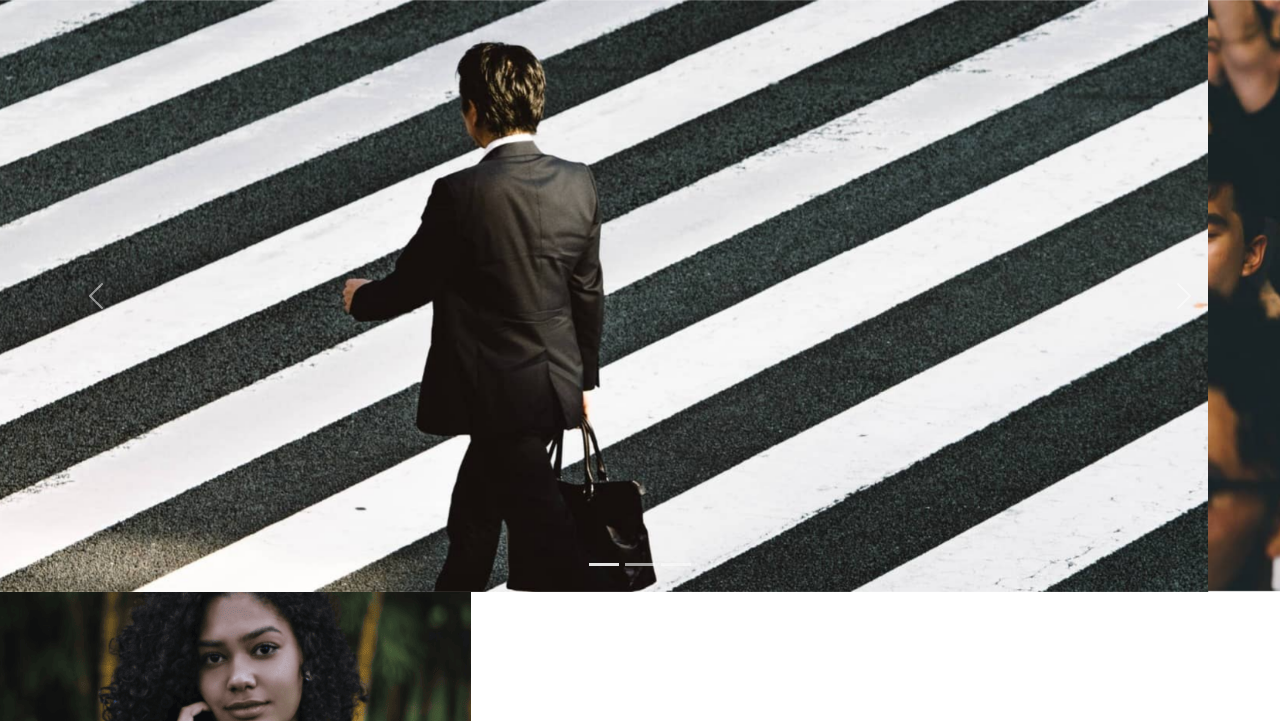
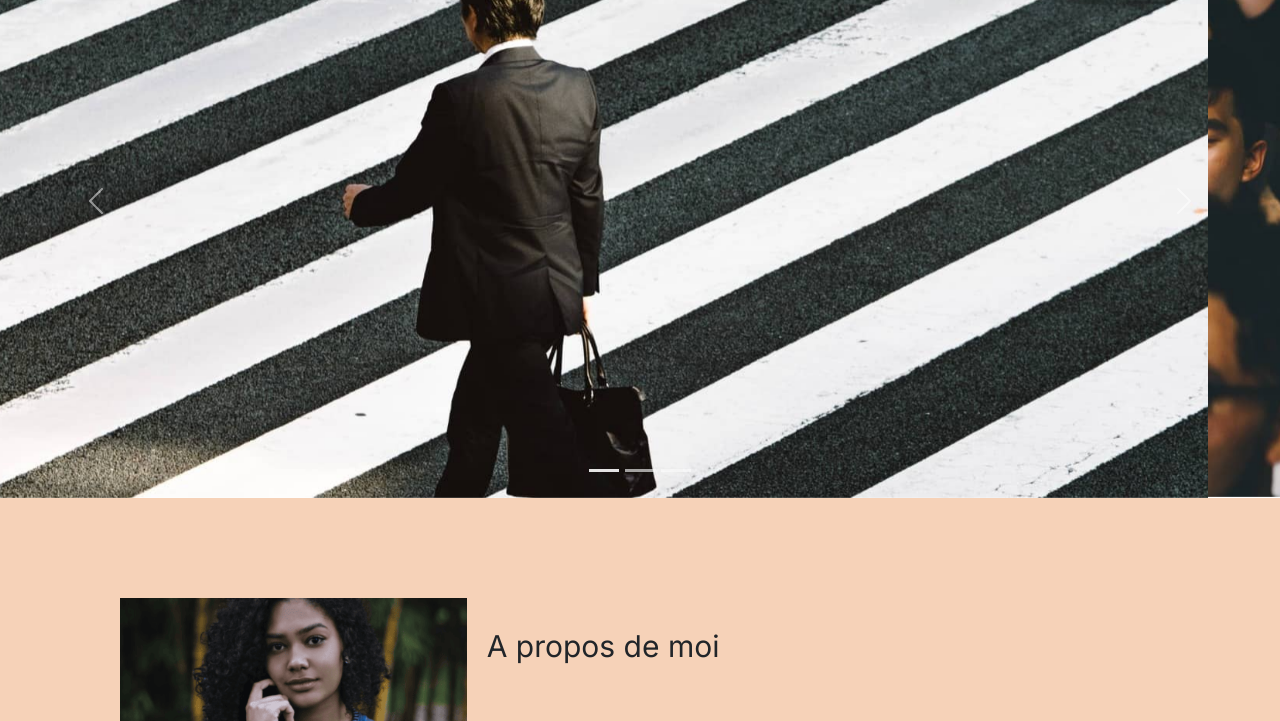
Before and after one commit to MathysCogne/p9-openclassrooms, a plain HTML site: page index.html in a window 1280 px wide. Shown: the part 194-915 px from the top of the page. Drawn offline with nearby package versions, Linux system fonts and the light colour scheme.

Commit message:
modified:   index.html

```diff
--- a/index.html
+++ b/index.html
@@ -3,8 +3,8 @@
 <head>
 	<meta name="viewport" content="width=device-width, initial-scale=1.0">
 	<link rel="stylesheet" href="./assets/bootstrap/bootstrap.min.css">
-	<link rel="stylesheet" href="./assets/style.css"  media="print">
-	<link rel="preconnect" href="https://fonts.googleapis.com"  media="print">
+	<link rel="stylesheet" href="./assets/style.css">
+	<link rel="preconnect" href="https://fonts.googleapis.com">
 	<link rel="preconnect" href="https://fonts.gstatic.com" crossorigin>
 	<link href="https://fonts.googleapis.com/css2?family=Inter&family=Spectral:ital,wght@0,400;1,300;1,400;1,800&display=swap" rel="stylesheet">
 	<meta charset="UTF-8">
```
